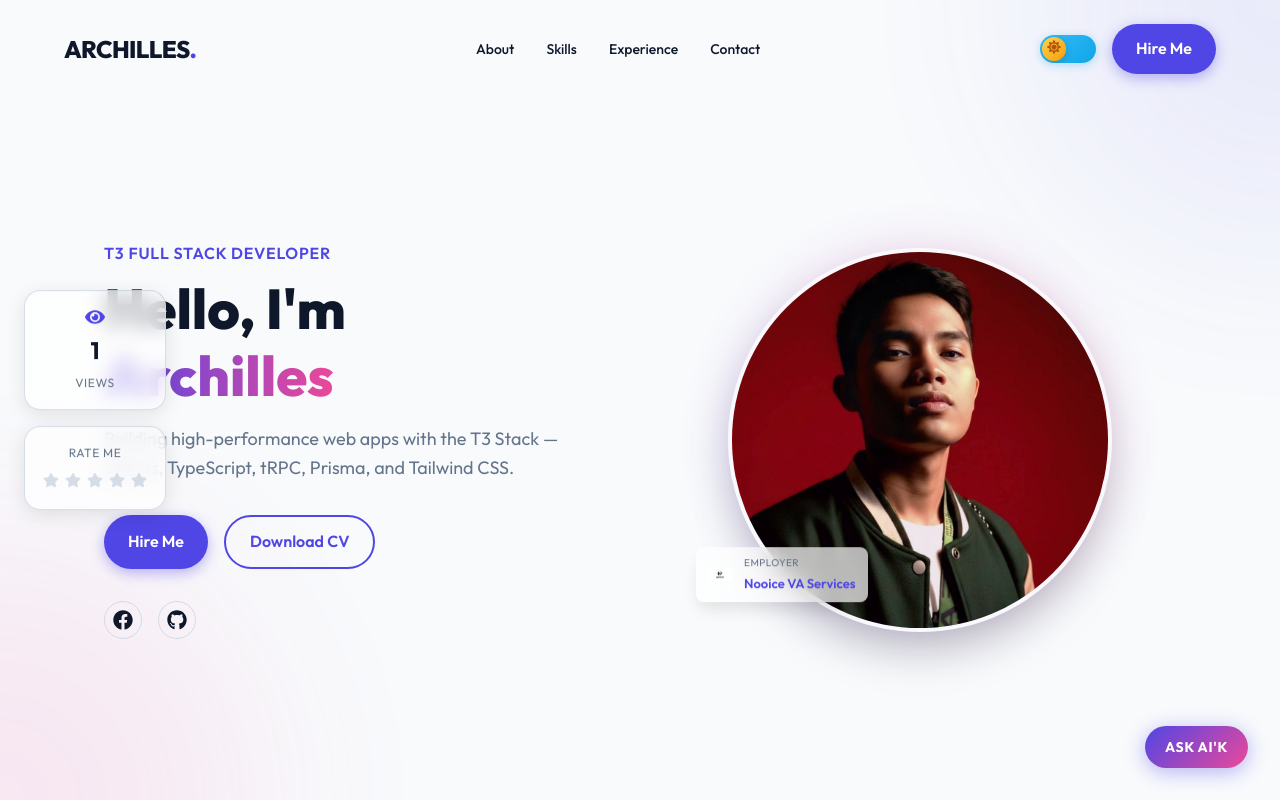
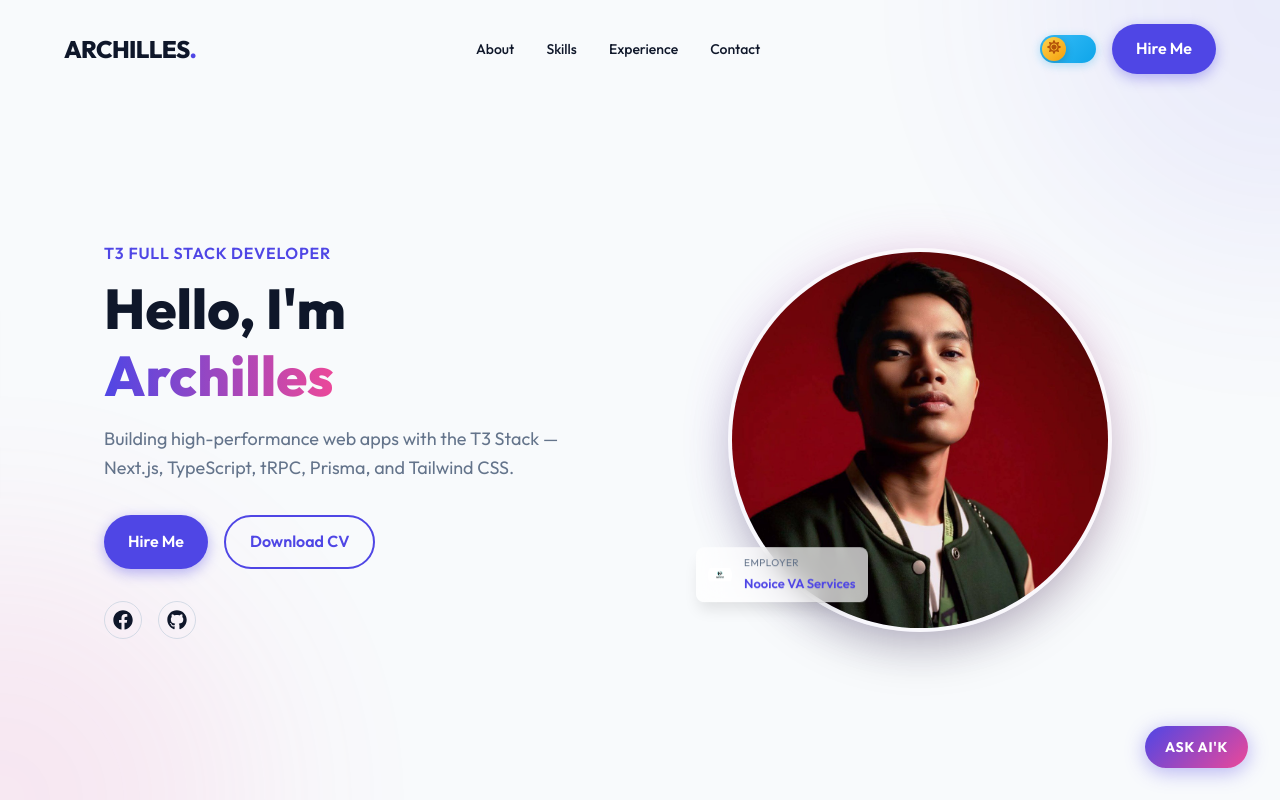
Before and after one commit to archillesdc-git/Archilles-Dela-Cruz-Resume, a Next.js app: page / in a window 1280 px wide. Shown: the top 800 px of the page. Built offline with nearby package versions, Linux system fonts and the light colour scheme.

Commit message:
Make views/rating panel hidden, slides out on hover

```diff
--- a/src/components/ViewsRating.module.css
+++ b/src/components/ViewsRating.module.css
@@ -1,12 +1,60 @@
 .container {
     position: fixed;
     top: 50%;
-    left: 1.5rem;
-    transform: translateY(-50%);
+    left: 0;
+    transform: translateY(-50%) translateX(-100%);
     display: flex;
     flex-direction: column;
     gap: 1rem;
     z-index: 100;
+    padding: 1rem;
+    padding-left: 0.5rem;
+    transition: transform 0.3s ease;
+}
+
+.container::before {
+    content: '';
+    position: fixed;
+    left: 0;
+    top: 0;
+    width: 30px;
+    height: 100vh;
+    z-index: 99;
+}
+
+.container:hover,
+.container:focus-within {
+    transform: translateY(-50%) translateX(0);
+}
+
+/* Hover trigger area */
+.hoverTrigger {
+    position: fixed;
+    left: 0;
+    top: 50%;
+    transform: translateY(-50%);
+    width: 10px;
+    height: 150px;
+    z-index: 99;
+    cursor: pointer;
+}
+
+.hoverTrigger::after {
+    content: '';
+    position: absolute;
+    left: 3px;
+    top: 50%;
+    transform: translateY(-50%);
+    width: 4px;
+    height: 40px;
+    background: var(--primary);
+    border-radius: 4px;
+    opacity: 0.5;
+    transition: opacity 0.2s;
+}
+
+.hoverTrigger:hover::after {
+    opacity: 1;
 }
 
 .viewsBox,
```
